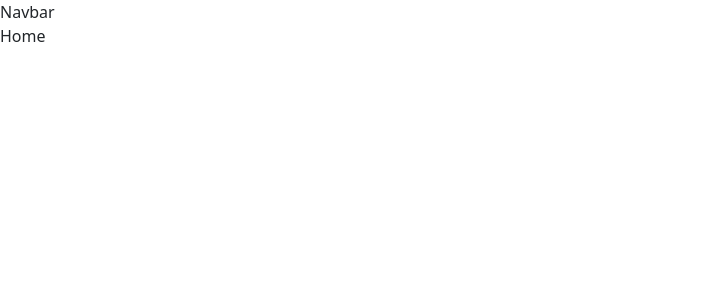
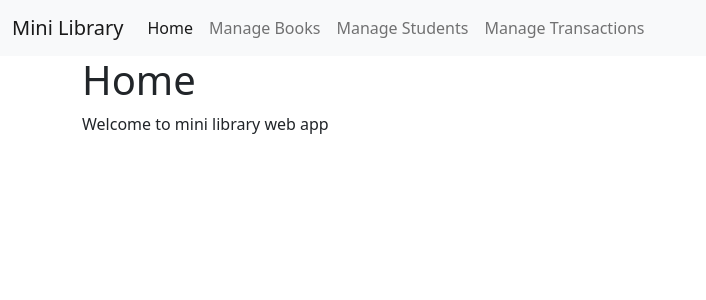
Before and after one commit to awalrizqifr/mini-library-client, a Vue app: page / in a window 1280 px wide. Shown: the top 300 px of the page, without its empty margins (0-706 px from the left). Built offline with nearby package versions, Linux system fonts and the light colour scheme.

Commit message:
create navbar component

```diff
--- a/src/App.vue
+++ b/src/App.vue
@@ -1,6 +1,14 @@
 <template>
-  <div id="nav">
-    Navbar
+  <Navbar />
+  <div class="container">
+    <router-view/>
   </div>
-  <router-view/>
 </template>
+
+<script>
+import Navbar from '@/components/Navbar.vue'
+
+export default {
+  components: { Navbar }
+}
+</script>
--- /dev/null
+++ b/src/components/Navbar.vue
@@ -0,0 +1,26 @@
+<template>
+  <nav class="navbar navbar-expand-lg navbar-light bg-light">
+    <div class="container-fluid">
+      <a class="navbar-brand" href="#">Mini Library</a>
+      <button class="navbar-toggler" type="button" data-bs-toggle="collapse" data-bs-target="#navbarNav" aria-controls="navbarNav" aria-expanded="false" aria-label="Toggle navigation">
+        <span class="navbar-toggler-icon"></span>
+      </button>
+      <div class="collapse navbar-collapse" id="navbarNav">
+        <ul class="navbar-nav">
+          <li class="nav-item">
+            <a class="nav-link active" aria-current="page" href="#">Home</a>
+          </li>
+          <li class="nav-item">
+            <a class="nav-link" href="#">Manage Books</a>
+          </li>
+          <li class="nav-item">
+            <a class="nav-link" href="#">Manage Students</a>
+          </li>
+          <li class="nav-item">
+            <a class="nav-link" href="#">Manage Transactions</a>
+          </li>
+        </ul>
+      </div>
+    </div>
+  </nav>
+</template>
--- a/src/views/Home.vue
+++ b/src/views/Home.vue
@@ -1,6 +1,7 @@
 <template>
   <div class="home">
-    Home
+    <h1>Home</h1>
+    <p>Welcome to mini library web app</p>
   </div>
 </template>
 
```
